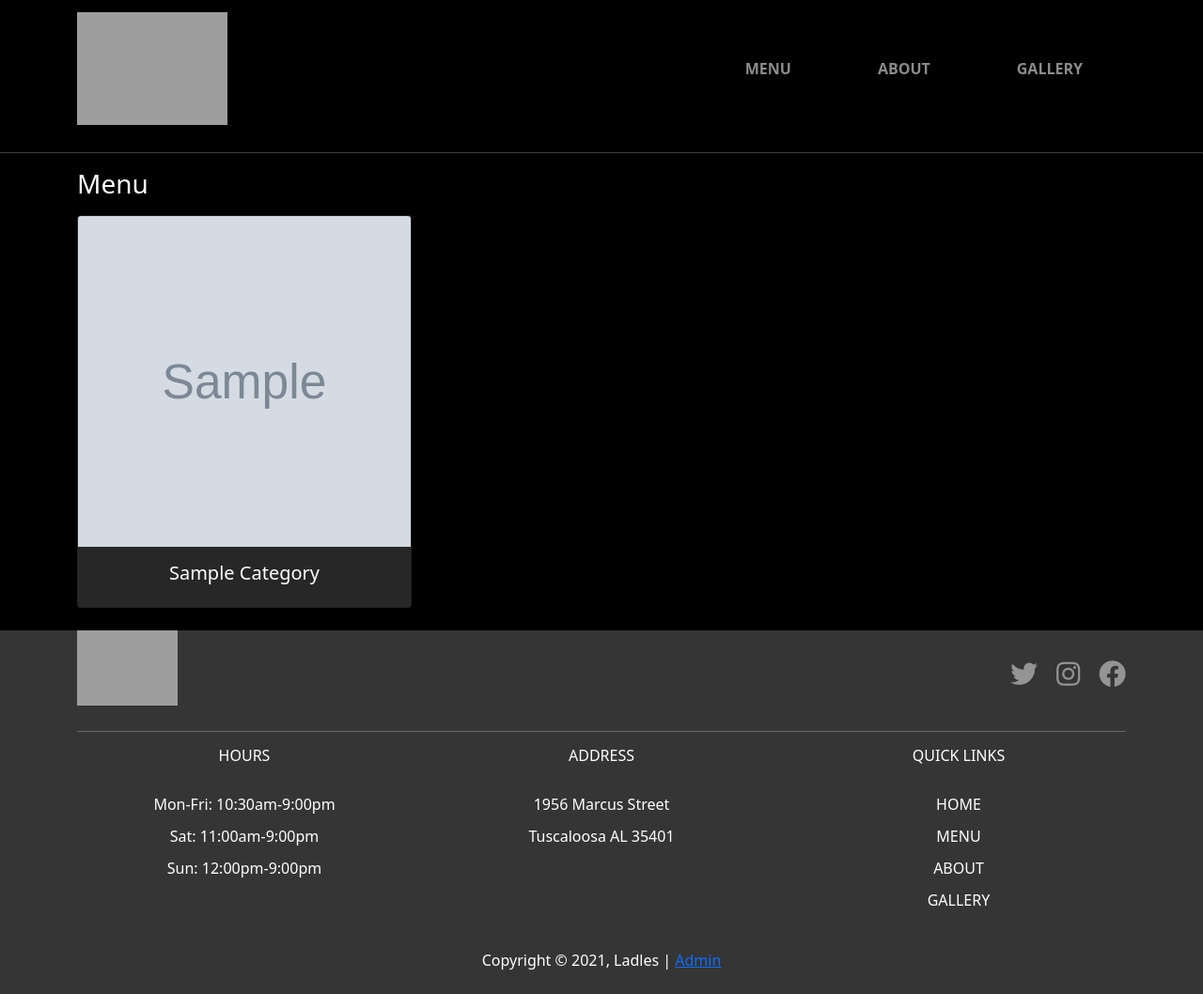
After one commit to dopewevmond/ladles, a Flask app: page /menu/ in a window 1280 px wide. The commit adds this page. Shown: the whole page at 94% size. Run offline with Flask 2, Linux system fonts and the light colour scheme; tables that the repository leaves empty hold one stand-in row (values such as "Sample post"); grey boxes marked "Sample" are stand-in pictures; parts of the project's set-up code (start-up, migrations or seed data) failed here and were passed over; some libraries are stand-ins or nearby versions; grey boxes are pictures that could not be loaded.

Commit message:
minor frontend changes

```diff
--- a/app/models.py
+++ b/app/models.py
@@ -37,7 +37,7 @@ class Dish(db.Model):
     image = db.Column(db.String(64))
     description = db.Column(db.String(140))
     category_id = db.Column(db.Integer, db.ForeignKey('dish_category.id'))
-    price = db.Column(db.Integer)
+    price = db.Column(db.Float)
 
     def __repr__(self):
         return '<Dish {}>'.format(self.name)
--- a/app/routes.py
+++ b/app/routes.py
@@ -1,3 +1,4 @@
+from operator import pos
 from flask_login.utils import login_required
 from app import app, db
 from flask import render_template, flash, redirect, url_for, request
@@ -10,7 +11,8 @@ from werkzeug.urls import url_parse
 @app.route('/index')
 def index():
     title='Home'
-    return render_template('index.html', title=title)
+    special = DishCategory.query.filter_by(name='specials').first().id or '#'
+    return render_template('index.html', title=title, special_id=special)
 
 @app.route('/login', methods=['GET', 'POST'])
 def login():
@@ -44,12 +46,17 @@ def admin():
         db.session.add(dish)
         db.session.commit()
         flash('The post was made successfully')
-
-        return '<h1>Successfully uploaded dish</h1>'
     return render_template('admin.html', title=title, form=form)
 
 
-@app.route('/menu')
+@app.route('/menu/')
 def menu():
     posts = DishCategory.query.all()
-    return render_template('dish.html', title='Menu', posts=posts)
+    return render_template('category.html', title='Menu', posts=posts)
+
+@app.route('/menu/<id>')
+def dishes(id):
+    posts = list(Dish.query.filter_by(category_id=id))
+    num_posts = len(posts)
+    category = DishCategory.query.filter_by(id=id).first()
+    return render_template('dish.html', title=category, posts=posts, number=num_posts)
--- a/app/static/css/styles.css
+++ b/app/static/css/styles.css
@@ -10,6 +13,13 @@
 }
 .navbar-a--text {
     font-weight: bold;
+    display: block;
+    padding: .5rem 1rem;
+    text-decoration: none;
+    color: rgba(255,255,255,.55);
+}
+.navbar-a--text:hover {
+    color: #FF9001;
 }
 .navbar--button {
     background-color: #bb8640;
--- a/app/templates/base.html
+++ b/app/templates/base.html
@@ -31,12 +31,14 @@
             <form class="d-flex">
               <ul class="navbar-nav w-100 navbar-li--links">
                 <li class="nav-item navbar-button--padding">
-                    <a href="{{ url_for('menu') }}" class="nav-link navbar-a--text">MENU</a>
+                    <a href="{{ url_for('menu') }}" class="navbar-a--text">MENU</a>
                 </li>
                 <li class="nav-item navbar-button--padding">
-                    <a href="#" class="nav-link navbar-a--text">GALLERY</a>
+                    <a href="#" class="navbar-a--text">ABOUT</a>
                 </li>
-                <a href="#" class="btn navbar-a--text navbar--button">RESERVE A TABLE</a>
+                <li class="nav-item navbar-button--padding">
+                    <a href="#" class="navbar-a--text">GALLERY</a>
+                </li>
               </ul>
             </form>
           </div>
@@ -103,8 +105,8 @@
                     <ul>
                         <li><a href="/" class="footer-li--a">HOME</a></li>
                         <li><a href="{{ url_for('menu') }}" class="footer-li--a">MENU</a></li>
+                        <li><a href="#" class="footer-li--a">ABOUT</a></li>
                         <li><a href="#" class="footer-li--a">GALLERY</a></li>
-                        <li><a href="#" class="footer-li--a">RESERVE TABLE</a></li>
                     </ul>
                 </div>
             </div>
--- /dev/null
+++ b/app/templates/category.html
@@ -0,0 +1,22 @@
+{% extends "base.html" %}
+{% block content %}
+<div class="container text-white">
+    <h3 class="pb-2">Menu</h3>
+    <div class="row">
+        {% for post in posts %}
+        <div class="col-12 col-md-4 pb-4">
+            <a href="{{ url_for('dishes', id=post.id) }}" class="card--link">
+                <div class="card card--custom h-100">
+                    <div class="card-image--container">
+                        <img src="{{post.image}}" class="card-img-top card-image--size" alt="">
+                    </div>
+                    <div class="card-body">
+                      <h5 class="card-title text-capitalize">{{post.name}}</h5>
+                    </div>
+                  </div>
+            </a>
+        </div>
+        {% endfor %}
+    </div>
+</div>
+{% endblock %}
--- a/app/templates/index.html
+++ b/app/templates/index.html
@@ -129,7 +129,7 @@
             </div>
 
             <div class="col-12 col-md-4">
-                <a href="#" class="card--link">
+                <a href="{{ url_for('dishes', id=special_id) }}" class="card--link">
                     <div class="card card--custom">
                         <div class="card-image--container">
                             <img src="{{ url_for('static', filename='images/food2.jpg') }}" class="card-img-top" alt="">
```
Also changed, not shown: other parts of app/static/css/styles.css (+36 -2 lines), app/templates/dish.html (+36 -14 lines), app.db.
